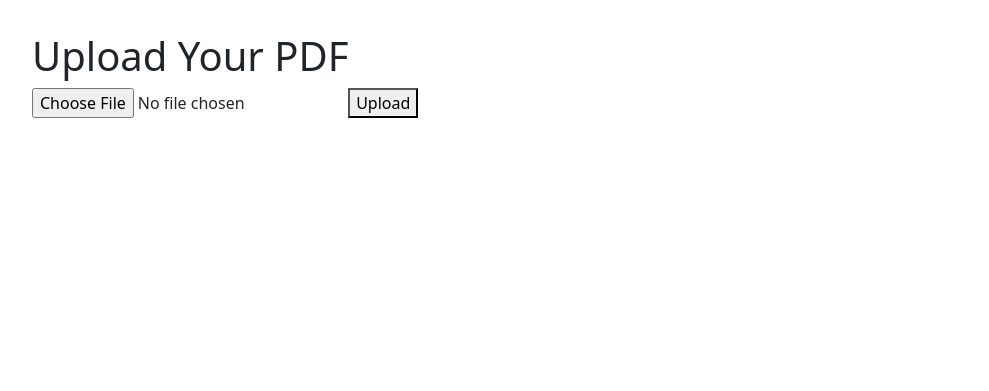
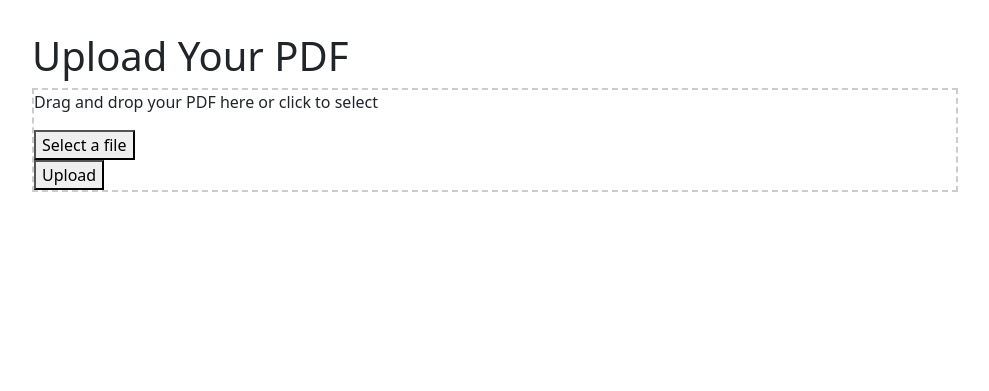
Before and after one commit to Calum-Kerr/PDF-Editor-Version1, a Flask app: page /upload in a window 1280 px wide. Shown: the part 63-454 px from the top of the page, without its empty margins (145-1134 px from the left). Run offline with Flask 3, Linux system fonts and the light colour scheme.

```diff
--- a/app/routes.py
+++ b/app/routes.py
@@ -1,14 +1,40 @@
-from flask import render_template, request
+from flask import render_template, request, redirect
+from werkzeug.utils import secure_filename
 from app import app
+import os
+
+UPLOAD_FOLDER = 'app/static/uploads'
+MAX_CONTENT_LENGTH = 16 * 1024 * 1024  # 16mb limit and it works perfectly fine with a 15mb file!
+
+def allowed_file(filename):return filename.lower().endswith('.pdf')
+
 @app.route('/')
 def index():return render_template('index.html')
 
 @app.route('/about')
 def about():return render_template('about.html')
 
-@app.route('/upload', methods=['GET','POST'])
+@app.route('/upload', methods=['GET', 'POST'])
 def upload():
+    if request.method == 'GET':
+        return render_template('upload.html')
     if request.method == 'POST':
-        pdf = request.files['pdf']
-        return f"Uploaded file: {pdf.filename}"
-    return render_template('upload.html')
+        if 'pdf' not in request.files:
+            return redirect('/upload')
+        file = request.files['pdf']
+        if file.filename == '' or not allowed_file(file.filename):
+            return redirect('/upload')
+        try:
+            filename = secure_filename(file.filename)
+            if not os.path.exists(UPLOAD_FOLDER):
+                os.makedirs(UPLOAD_FOLDER)
+            file.save(os.path.join(UPLOAD_FOLDER, filename))
+            return redirect('/edit/' + filename)
+        except:return redirect('/upload')
+
+@app.route('/edit/<filename>')
+def edit_pdf(filename):
+    file_path = os.path.join(UPLOAD_FOLDER, secure_filename(filename))
+    if not os.path.exists(file_path):
+        return redirect('/upload')
+    return render_template('edit.html', filename=filename)
--- a/templates/upload.html
+++ b/templates/upload.html
@@ -2,8 +2,31 @@
 {% block title %}Upload PDF - RevisePDF{% endblock %}
 {% block content %}
     <h1>Upload Your PDF</h1>
-    <form action="{{ url_for('upload') }}" method="POST" enctype="multipart/form-data">
-        <input type="file" name="pdf" accept=".pdf">
-        <button type="submit">Upload</button>
-    </form>
+    <!-- https://www.w3schools.com/html/html5_draganddrop.asp -> helped to make a simple drag and drop-->
+     <!-- https://jsbin.com/hiqasek/edit?html,js,output -> helped to show the file name when dropped and to help design it-->
+      <!-- https://developer.mozilla.org/en-US/docs/Web/API/HTML_Drag_and_Drop_API -> helped to make the drop effect-->
+    <div id="drop-area" style="border: 2px dashed #ccc">
+        <p>Drag and drop your PDF here or click to select</p>
+        <form action="{{ url_for('upload') }}" method="POST" enctype="multipart/form-data">
+            <input type="file" id="fileElem" name="pdf" accept=".pdf" style="display:none" onchange="handleFiles(this.files)">
+            <button type="button" onclick="document.getElementById('fileElem').click()">Select a file</button>
+            <div id="file-name"></div>
+            <button type="submit">Upload</button>
+        </form>
+    </div>
+    <script>
+        var dropArea = document.getElementById('drop-area');
+
+        var fileNameDisplay = document.getElementById('file-name');
+
+        ['dragenter', 'dragover', 'dragleave', 'drop'].forEach(function(event) {dropArea.addEventListener(event, preventDefault, false);});
+
+        function preventDefault(e){e.preventDefault(); e.stopPropagation();}
+
+        dropArea.addEventListener('drop', handleDrop, false);
+
+        function handleDrop(e){var dt = e.dataTransfer; var files = dt.files; handleFiles(files);}
+
+        function handleFiles(files){if (files.length > 0){document.getElementById('fileElem').files = files; fileNameDisplay.textContent = 'Selected file: ' + files[0].name;}}
+    </script>
 {% endblock %}
```
Also changed, not shown: templates/edit.html (added, +16 -0 lines).
